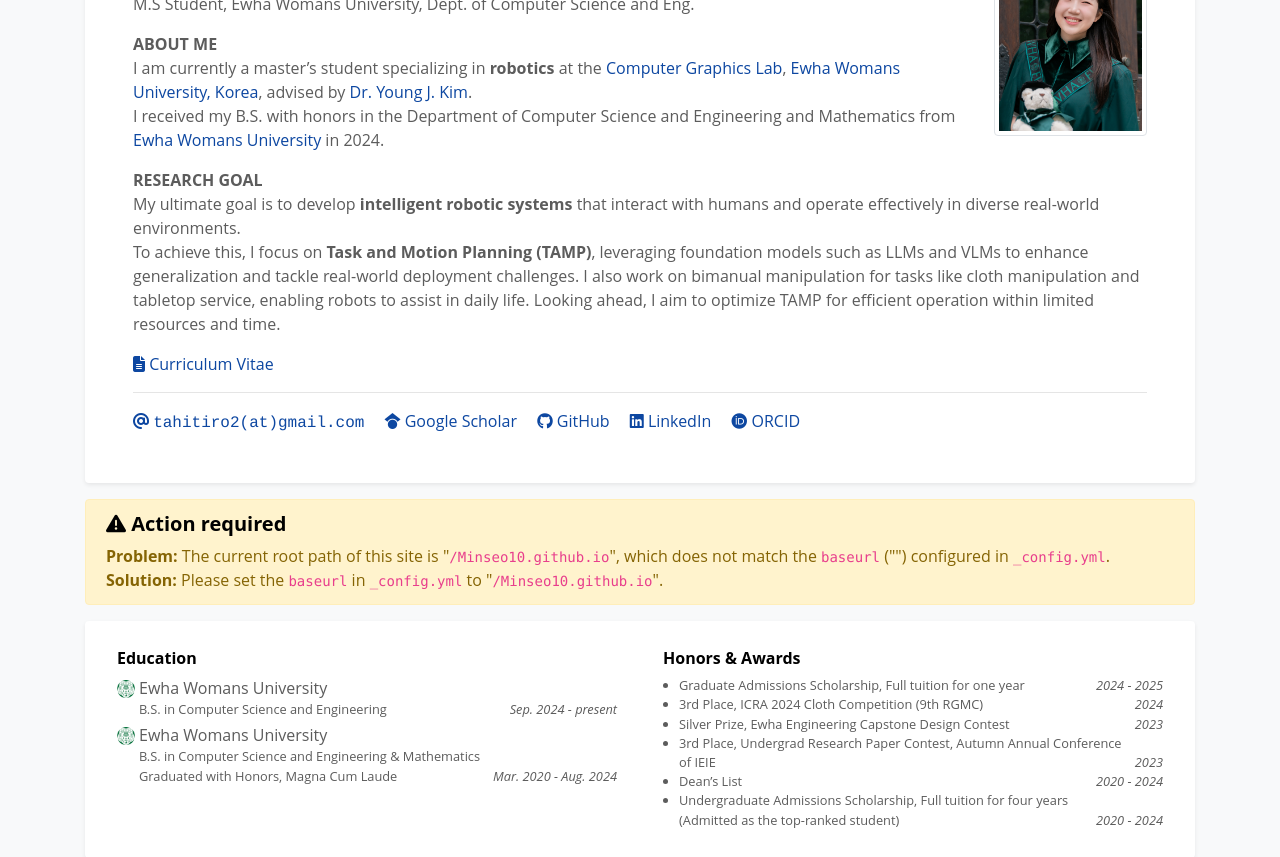
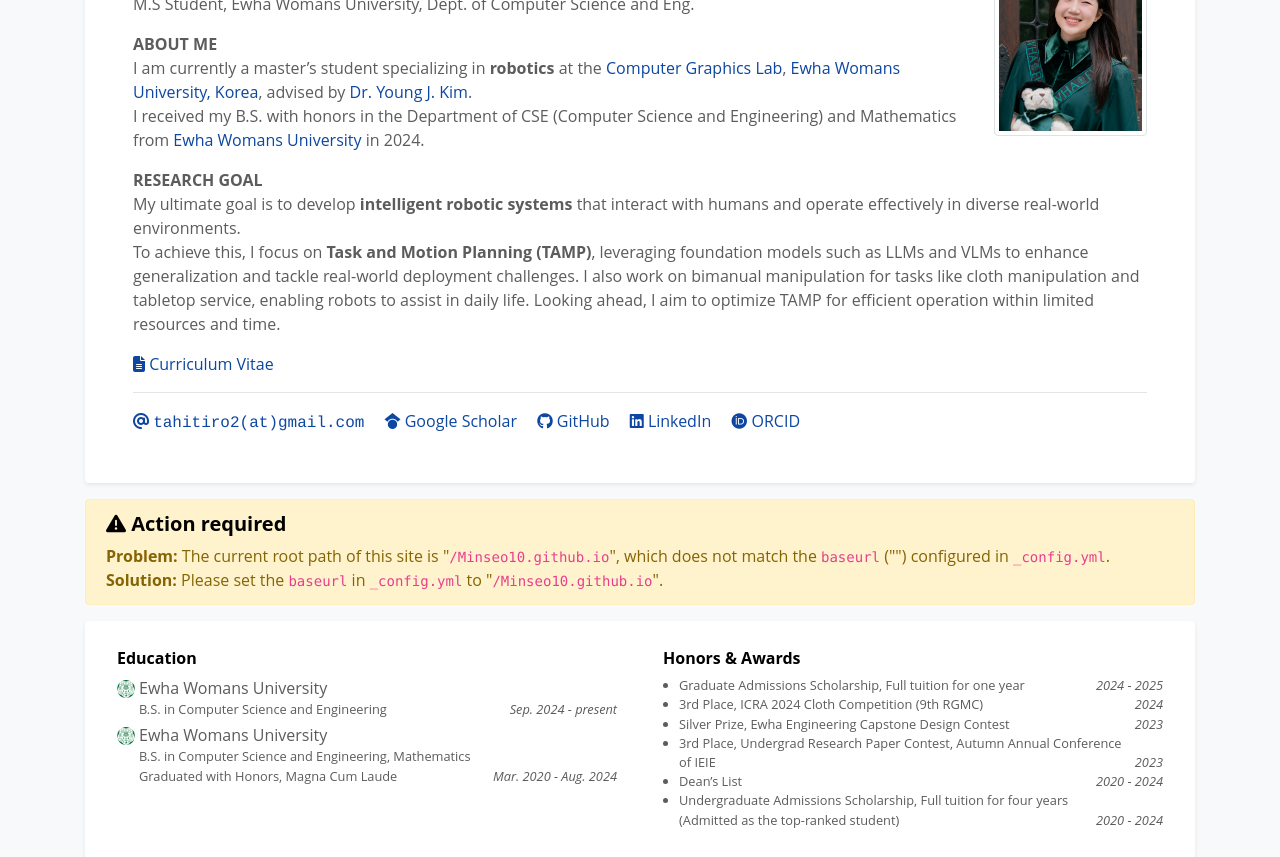
Before and after one commit to Minseo10/Minseo10.github.io, a Jekyll site: the page built from index.html, in a window 1280 px wide and 1400 px high. Shown: the part 192-1049 px from the top of the window. Built offline with Jekyll 4.4.1, drawn with Linux system fonts in a browser that asks for light colours; nearby versions of some CDN libraries; a style sheet for code colours, icons or effects is not loaded.

Commit message:
Update profile.yml

```diff
--- a/_data/profile.yml
+++ b/_data/profile.yml
@@ -26,7 +26,7 @@ short_bio: >-
     <a href="http://ewha.ac.kr" target="_blank">Ewha Womans University, Korea</a>, advised by
     <a href="http://home.ewha.ac.kr/~kimy/" target="_blank">Dr. Young J. Kim</a>.
     <br/>
-    I received my B.S. with honors in the Department of Computer Science and Engineering
+    I received my B.S. with honors in the Department of CSE (Computer Science and Engineering)
     and Mathematics from <a href="http://ewha.ac.kr" target="_blank">Ewha Womans University</a> in 2024.
   </p>
   <p>
@@ -51,7 +51,7 @@ education:
 - name: Ewha Womans University
   logo: /assets/images/photos/symbol-mark.png
   position: >-
-    B.S. in Computer Science and Engineering & Mathematics <br/>
+    B.S. in Computer Science and Engineering, Mathematics <br/>
     Graduated with Honors, Magna Cum Laude
   date: Mar. 2020 - Aug. 2024
 
```
